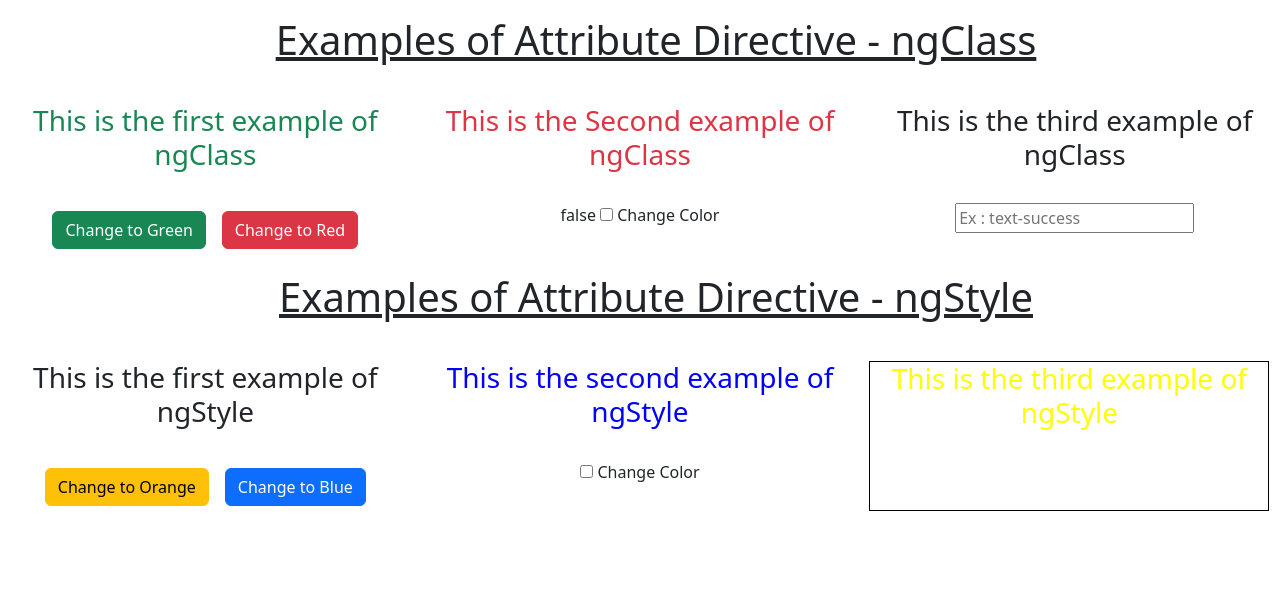
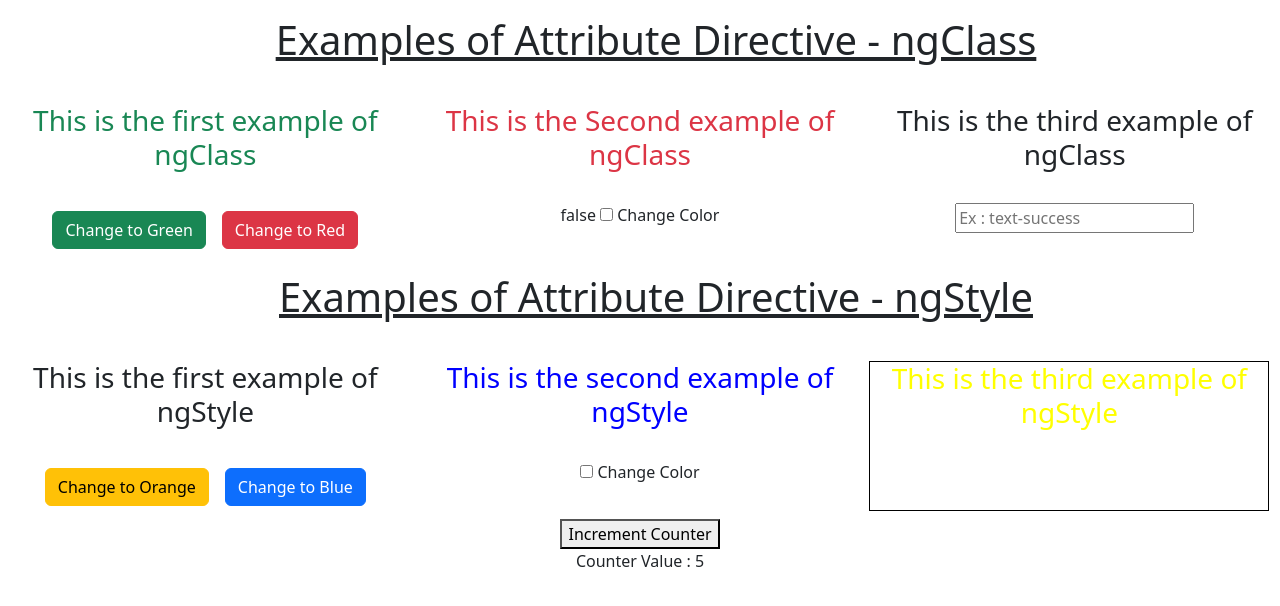
Before and after one commit to Chabsy123/angular-v19-tutorial-02, an Angular app: page / in a window 1280 px wide. Shown: the top 606 px of the page. Built offline with nearby package versions, Linux system fonts and the light colour scheme.

Commit message:
Implement Reactive Counter using Signals

```diff
--- a/src/app/app.component.html
+++ b/src/app/app.component.html
@@ -3,5 +3,5 @@
 <!-- <app-structural-directive-ngfor-vs-for></app-structural-directive-ngfor-vs-for> -->
 <!-- <app-structural-directive-ngswitch-vs-switch></app-structural-directive-ngswitch-vs-switch> -->
 <app-attribute-directives></app-attribute-directives>
-
+<app-signals></app-signals>
 <router-outlet/>
--- a/src/app/app.component.ts
+++ b/src/app/app.component.ts
@@ -7,6 +7,7 @@ import { StructuralDirectivesNgifVsIfComponent } from './structural-directives-n
 import { StructuralDirectiveNgforVsForComponent } from './structural-directive-ngfor-vs-for/structural-directive-ngfor-vs-for.component';
 import { StructuralDirectiveNgswitchVsSwitchComponent } from './structural-directive-ngswitch-vs-switch/structural-directive-ngswitch-vs-switch.component';
 import { AttributeDirectivesComponent } from './attribute-directives/attribute-directives.component';
+import { SignalsComponent } from './signals/signals.component';
 
 @Component({
   selector: 'app-root',
@@ -18,7 +19,8 @@ import { AttributeDirectivesComponent } from './attribute-directives/attribute-d
     // StructuralDirectivesNgifVsIfComponent,
     // StructuralDirectiveNgforVsForComponent,
     // StructuralDirectiveNgswitchVsSwitchComponent,
-    AttributeDirectivesComponent
+    AttributeDirectivesComponent,
+    SignalsComponent
   ],
   templateUrl: './app.component.html',
   styleUrl: './app.component.scss'
--- /dev/null
+++ b/src/app/signals/signals.component.html
@@ -0,0 +1,21 @@
+<div align="center">
+    <!--
+    Button triggers onIncrement() to update the signal
+    Note: No need for change detection markers like (changeDetectorRef)
+    -->
+    <button (click)="onIncrement()">Increment Counter</button>
+
+    <!--
+    Display signal value with counter()
+    - Parentheses () are REQUIRED to read signal values
+    - Automatically updates when signal changes (no async pipe needed)
+    -->
+    <p>Counter Value : {{counter()}}</p>
+
+    <!--
+    Commented alternative using traditional variable:
+    - Requires manual change detection (if changed outside Angular's zone)
+    - Uncomment to compare behavior
+    -->
+    <!-- <p>Counter Value : {{normalCounter}}</p> -->
+</div>
--- /dev/null
+++ b/src/app/signals/signals.component.ts
@@ -0,0 +1,38 @@
+import { ChangeDetectionStrategy, Component, effect, signal } from '@angular/core';
+
+@Component({
+  selector: 'app-signals',
+  imports: [],
+  templateUrl: './signals.component.html',
+  styleUrl: './signals.component.scss',
+  changeDetection : ChangeDetectionStrategy.OnPush
+})
+export class SignalsComponent {
+  // Traditional variable (requires change detection if mutated outside Angular's zone)
+normalCounter = 0;
+
+// Signal (reactive primitive) initialized with default value 0
+counter = signal(0);
+
+constructor() {
+    // Set signal value imperatively (equivalent to this.counter.set(5))
+    this.counter.set(5);
+
+    // Example of async signal update (commented out):
+    // setTimeout(() => {
+    //   this.normalCounter = 50;       // Traditional - may need manual CD
+    //   this.counter.set(30);         // Signal - auto-triggers template update
+    //   console.log("counter Value => " + this.counter());
+    // }, 5000);
+
+    // Effect runs whenever counter signal changes
+    effect(() => {
+        console.log("The value of counter is : " + this.counter());
+    });
+}
+
+// Increment using signal's update() (immutable approach)
+onIncrement() {
+    this.counter.update(initialValue => initialValue + 1);
+}
+}
```
Also changed, not shown: src/app/signals/signals.component.scss (added), 1 other file (tests, documents, lock files or other folders).
